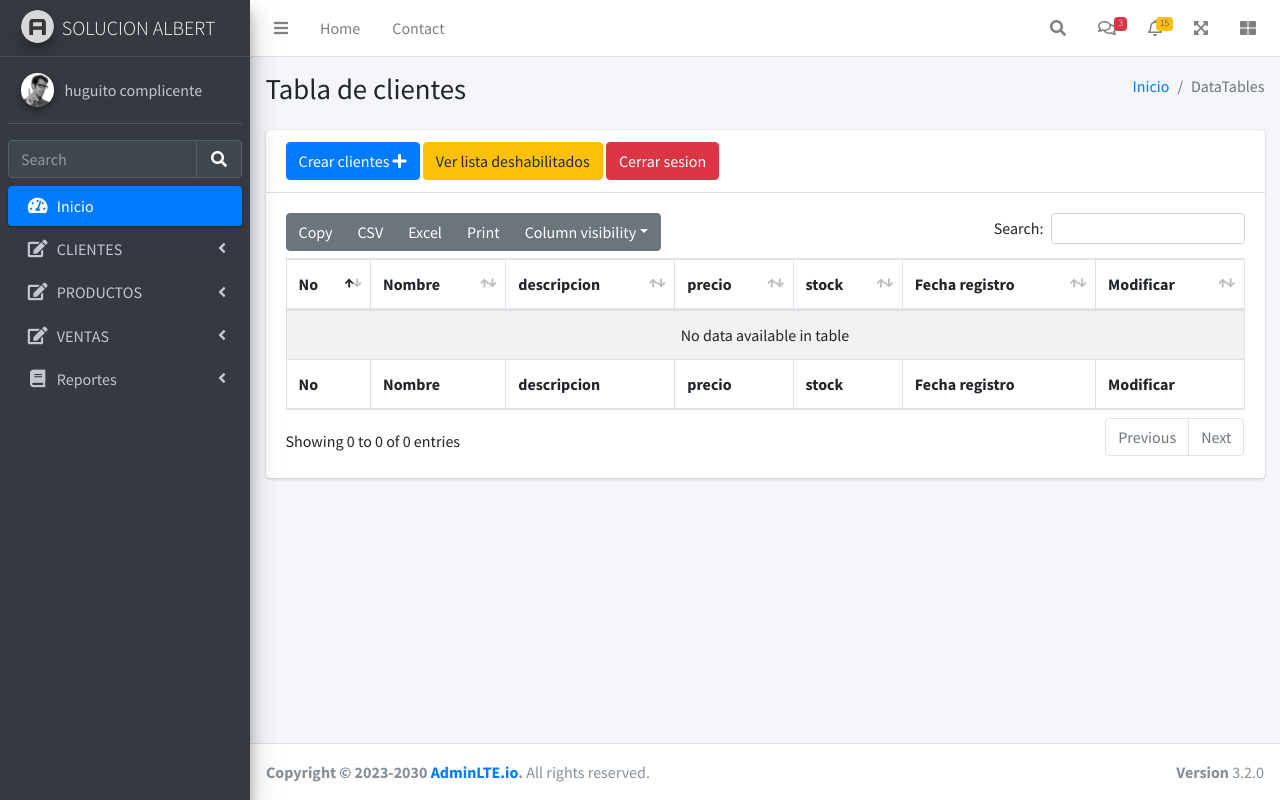
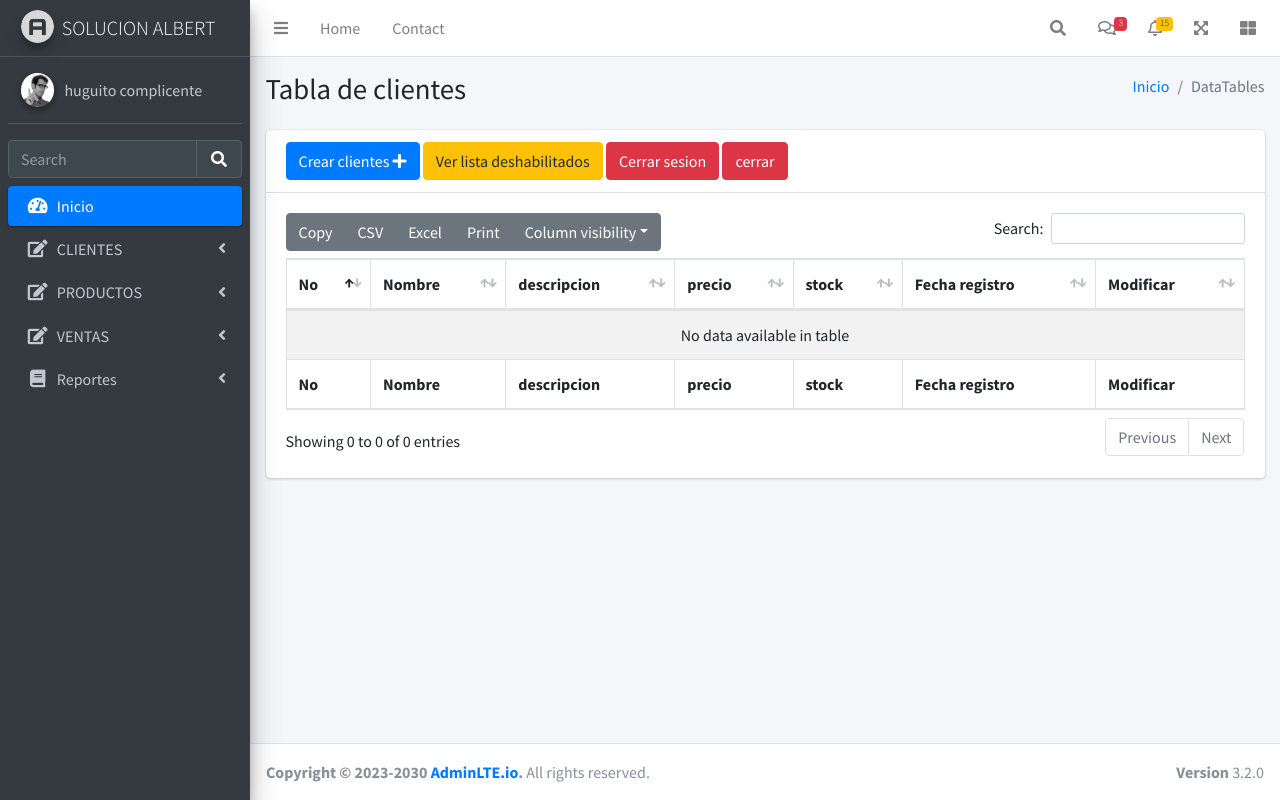
Before and after one commit to huguitojuyari/mi-huguito, a CodeIgniter app: page /proyectojuyari/index.php/producto/indexpro in a window 1280 px wide. Run offline with CodeIgniter, Linux system fonts and the light colour scheme; data that the repository does not hold is empty; some libraries are stand-ins or nearby versions.

Commit message:
boton apra cerrar

```diff
--- a/application/views/prod_listalte.php
+++ b/application/views/prod_listalte.php
@@ -39,6 +39,10 @@
 
                 <a href="<?php echo base_url(); ?>index.php/usuarios/logout">
 				        <button type="button" class="btn btn-danger">Cerrar sesion</button>
+			          </a>
+
+                <a href="<?php echo base_url(); ?>index.php/usuarios/logout">
+				        <button type="button" class="btn btn-danger">cerrar</button>
 			          </a>
 
               <br>
```
